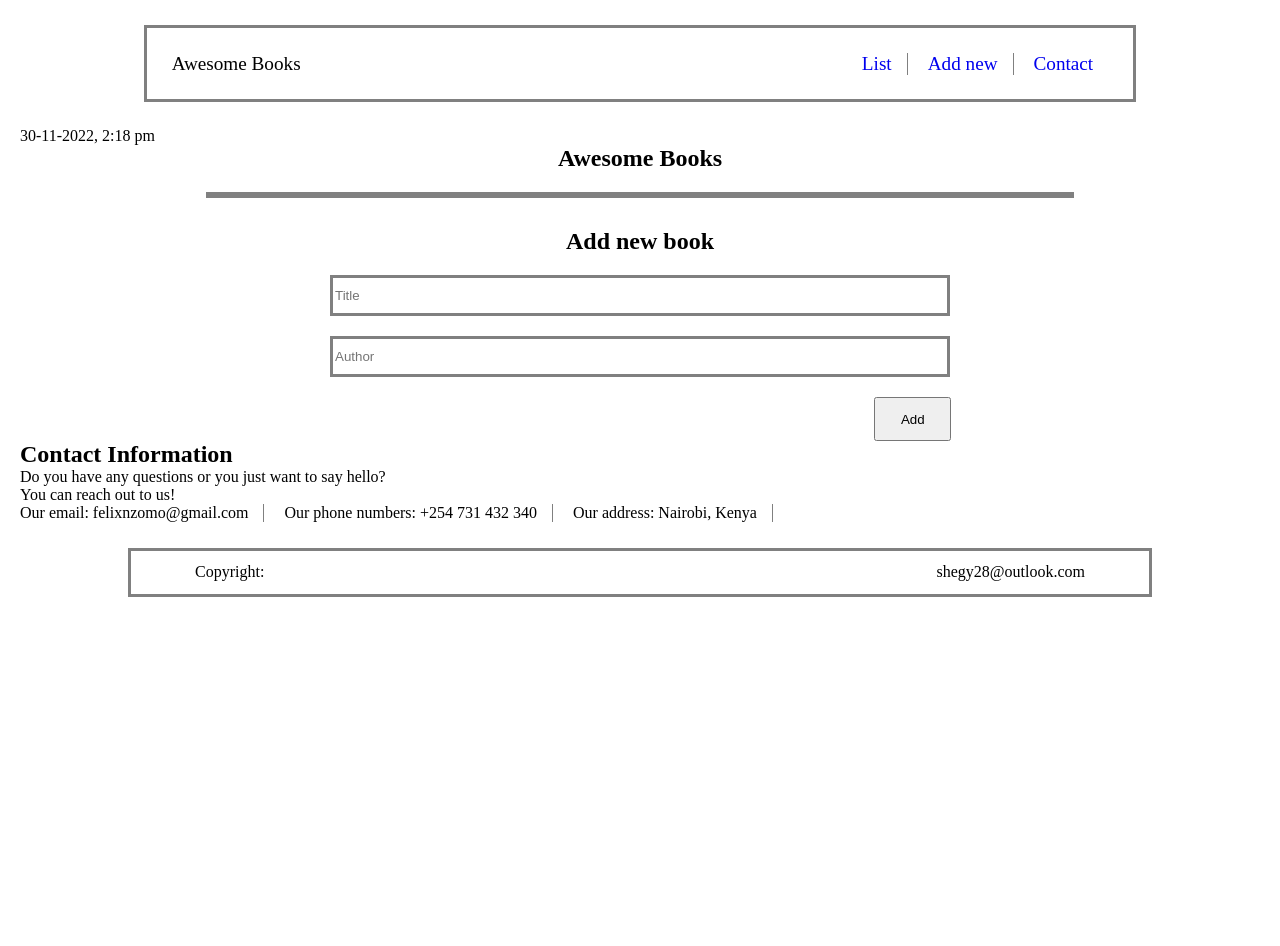
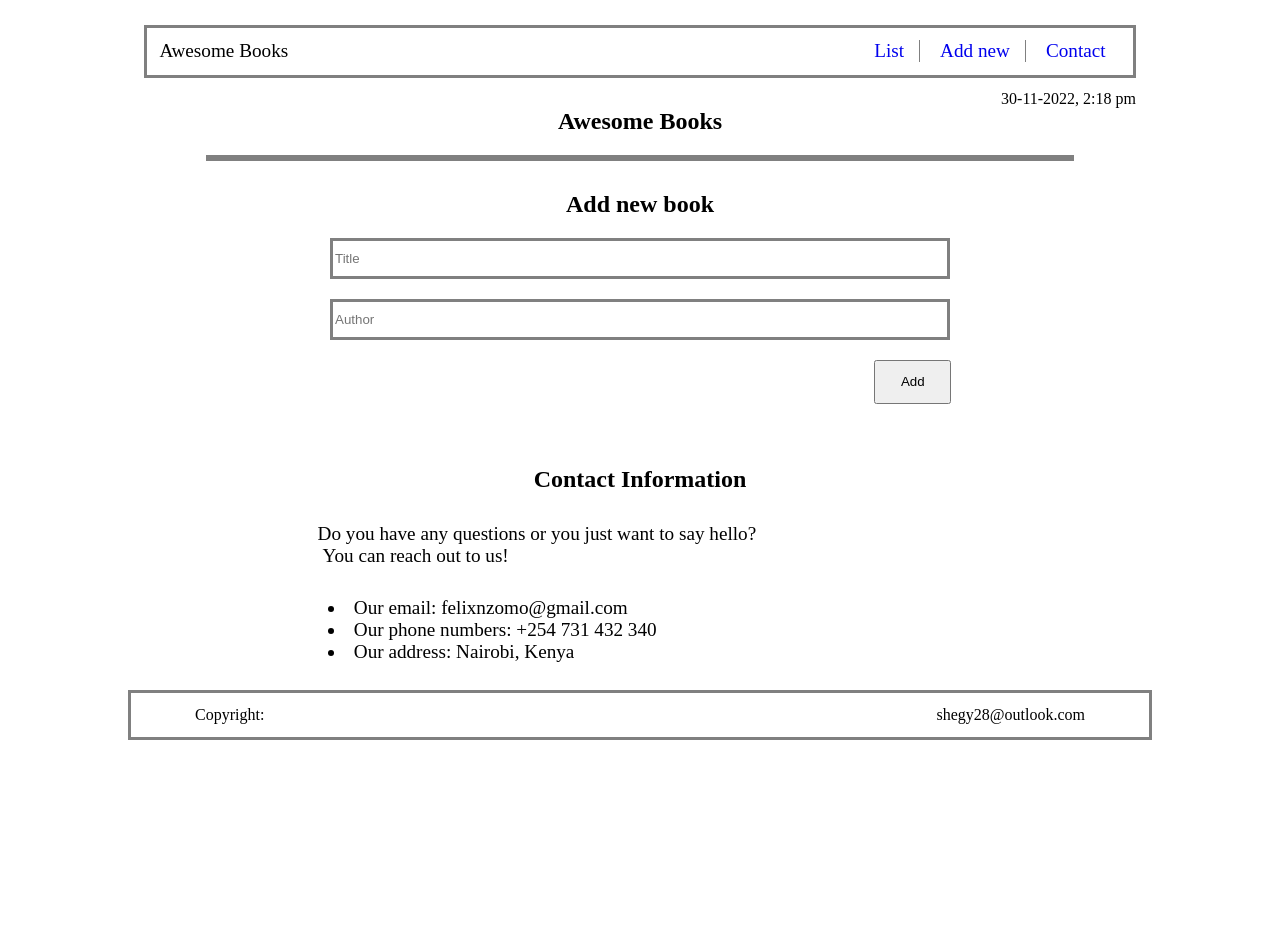
Before and after one commit to felixDev22/Awesome-Books-App, a website: page index.html in a window 1280 px wide. Before the commit the page ends 800 px from the top, so only its background shows below. Drawn offline with Linux system fonts and the light colour scheme.

Commit message:
Style date

```diff
--- a/style.css
+++ b/style.css
@@ -11,8 +11,8 @@ body {
 nav {
   display: flex;
   justify-content: space-between;
-  margin: 2% 10%;
-  padding: 2%;
+  margin: 2% 10% 1% 10%;
+  padding: 1%;
   border: gray solid;
   font-size: larger;
 }
@@ -36,8 +36,15 @@ ul li a {
   text-decoration: none;
 }
 
+.date {
+  display: flex;
+  flex-direction: row-reverse;
+  margin: 0 10%;
+}
+
 .container {
   margin: 0 20px;
+  height: 80vh;
 }
 
 .books-container {
@@ -96,6 +103,46 @@ button {
   padding: 1% 2%;
 }
 
+.contact-holder {
+  margin: 5% 24% 0 24%;
+  height: 60vh;
+
+}
+
+.contact-header {
+  text-align: center;
+  margin-bottom: 30px;
+}
+
+.contact-text  {
+ font-size: larger;
+}
+
+.text-2 {
+  margin-left: 5px;
+  margin-bottom: 30px;
+}
+
+.contact-list {
+  display: flex;
+  flex-direction: column;
+  border: none;
+  list-style:inside;
+  padding-left: 10px ;
+  gap: 0;
+  font-size: larger;
+}
+
+.contact-list li {
+  border: none;
+}
+
+.hide {
+  display: none;
+}
+
+
+
 footer {
   display: flex;
   justify-content: space-between;
```
